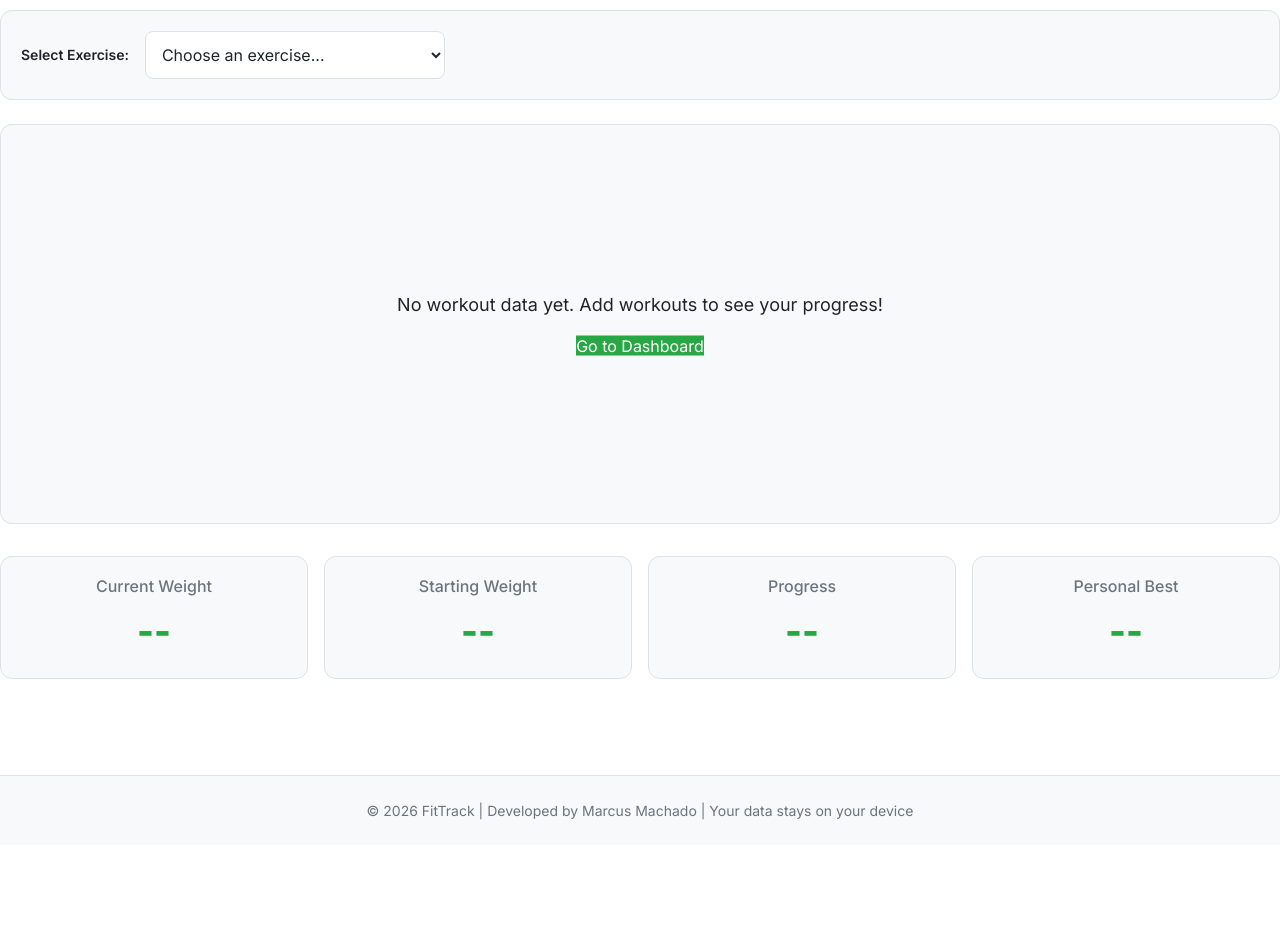
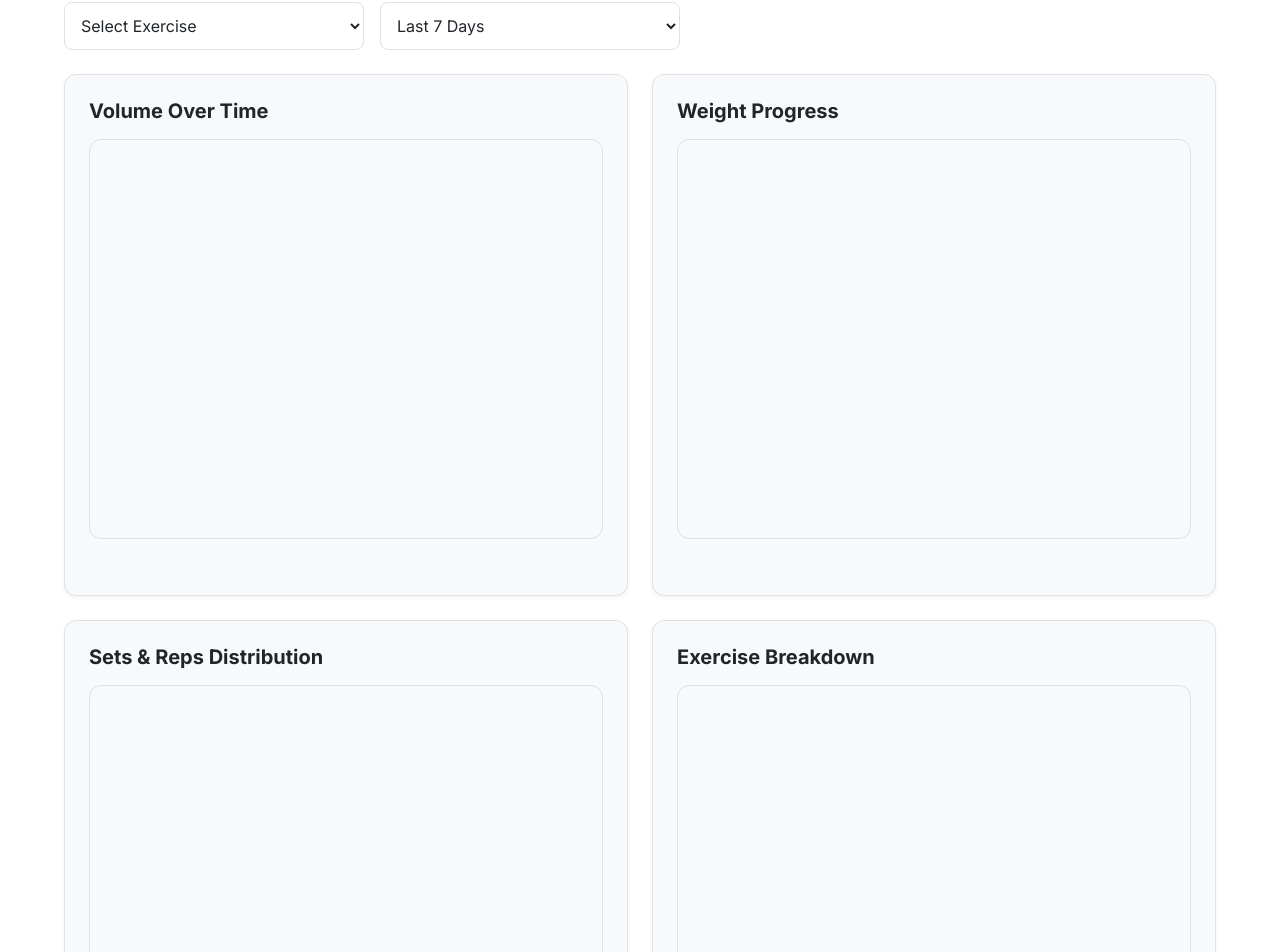
Before and after one commit to DonMarcao/fittrack, a plain HTML site: page charts.html in a window 1280 px wide. Shown: the part 148-1100 px from the top of the page. Before the commit the page ends 993 px from the top, so only its background shows below. Drawn offline with nearby package versions, Linux system fonts and the light colour scheme.

Commit message:
Feat: Add charts page HTML structure and styles

```diff
--- a/assets/css/pages/charts.css
+++ b/assets/css/pages/charts.css
@@ -107,3 +107,79 @@
         grid-template-columns: repeat(2, 1fr);
     }
 }
+
+/* Charts Page Styles */
+
+.chart-filters {
+    display: flex;
+    gap: var(--space-4);
+    margin-bottom: var(--space-6);
+}
+
+.chart-filters select {
+    flex: 1;
+    max-width: 300px;
+}
+
+.charts-grid {
+    display: grid;
+    grid-template-columns: 1fr;
+    gap: var(--space-6);
+    margin-bottom: var(--space-8);
+}
+
+@media (min-width: 1024px) {
+    .charts-grid {
+        grid-template-columns: repeat(2, 1fr);
+    }
+}
+
+.chart-card {
+    background-color: var(--background-card);
+    border: 1px solid var(--border-color);
+    border-radius: var(--radius-lg);
+    padding: var(--space-6);
+    box-shadow: var(--shadow-sm);
+}
+
+.chart-card h2 {
+    font-size: var(--font-size-h4);
+    margin-bottom: var(--space-4);
+    color: var(--text-primary);
+}
+
+.chart-container {
+    position: relative;
+    height: 300px;
+}
+
+.chart-container canvas {
+    max-width: 100%;
+    height: 100% !important;
+}
+
+/* Empty state specific for charts */
+#charts-empty-state {
+    display: none;
+    text-align: center;
+    padding: var(--space-12);
+}
+
+#charts-empty-state.show {
+    display: block;
+}
+
+/* Mobile adjustments */
+@media (max-width: 767px) {
+    .chart-filters {
+        flex-direction: column;
+    }
+
+    .chart-filters select {
+        max-width: 100%;
+    }
+
+    .chart-container {
+        height: 250px;
+    }
+}
--- a/charts.html
+++ b/charts.html
@@ -3,9 +3,7 @@
 <head>
     <meta charset="UTF-8">
     <meta name="viewport" content="width=device-width, initial-scale=1.0">
-    <meta name="description" content="Visualize your fitness progress with interactive charts showing weight progression over time">
-    <title>Progress Charts - FitTrack</title>
-    <!-- <script src="https://cdn.jsdelivr.net/npm/chart.js@4.4.0/dist/chart.umd.min.js"></script> -->
+    <title>FitTrack - Progress Charts</title>
     <link rel="stylesheet" href="assets/css/style.css">
 </head>
 <body>
@@ -25,47 +23,65 @@
     </header>
 
     <!-- Main Content -->
-    <main>
-        <h1>Progress Charts</h1>
+    <main class="container">
+        <div class="page-header">
+            <h1>Progress Charts</h1>
+            <p>Visualize your fitness journey</p>
+        </div>
 
-        <!-- Chart Controls -->
-        <section class="chart-controls">
-            <label for="exercise-select">Select Exercise:</label>
+        <!-- Chart Filters -->
+        <section class="chart-filters">
             <select id="exercise-select">
-                <option value="">Choose an exercise...</option>
-
+                <option value="">Select Exercise</option>
+                <!-- Will be populated by JavaScript -->
+            </select>
+            <select id="time-range">
+                <option value="week">Last 7 Days</option>
+                <option value="month">Last 30 Days</option>
+                <option value="year">Last Year</option>
+                <option value="all">All Time</option>
             </select>
         </section>
 
-        <!-- Chart Container -->
-        <section class="chart-container">
-            <canvas id="progress-chart"></canvas>
+        <!-- Charts Grid -->
+        <section class="charts-grid">
+            <!-- Volume Over Time Chart -->
+            <div class="chart-card">
+                <h2>Volume Over Time</h2>
+                <div class="chart-container">
+                    <canvas id="volume-chart"></canvas>
+                </div>
+            </div>
 
+            <!-- Weight Progress Chart -->
+            <div class="chart-card">
+                <h2>Weight Progress</h2>
+                <div class="chart-container">
+                    <canvas id="weight-chart"></canvas>
+                </div>
+            </div>
 
-            <div class="empty-state">
-                <p>No workout data yet. Add workouts to see your progress!</p>
-                <a href="index.html" class="btn-primary">Go to Dashboard</a>
+            <!-- Sets & Reps Chart -->
+            <div class="chart-card">
+                <h2>Sets & Reps Distribution</h2>
+                <div class="chart-container">
+                    <canvas id="sets-reps-chart"></canvas>
+                </div>
+            </div>
+
+            <!-- Exercise Breakdown Chart -->
+            <div class="chart-card">
+                <h2>Exercise Breakdown</h2>
+                <div class="chart-container">
+                    <canvas id="exercise-chart"></canvas>
+                </div>
             </div>
         </section>
 
-        <!-- Stats Summary -->
-        <section class="stats-summary">
-            <div class="stat-card">
-                <h3>Current Weight</h3>
-                <p class="stat-value">--</p>
-            </div>
-            <div class="stat-card">
-                <h3>Starting Weight</h3>
-                <p class="stat-value">--</p>
-            </div>
-            <div class="stat-card">
-                <h3>Progress</h3>
-                <p class="stat-value">--</p>
-            </div>
-            <div class="stat-card">
-                <h3>Personal Best</h3>
-                <p class="stat-value">--</p>
-            </div>
+        <!-- Empty State (hidden when charts load) -->
+        <section class="empty-state" id="charts-empty-state">
+            <p>No workout data available. Start tracking to see your progress!</p>
+            <a href="index.html" class="btn-primary">Add Your First Workout</a>
         </section>
     </main>
 
@@ -73,12 +89,17 @@
     <footer>
         <p>&copy; 2026 FitTrack | Developed by Marcus Machado | Your data stays on your device</p>
     </footer>
+
+    <!-- Chart.js Library -->
+    <script src="https://cdn.jsdelivr.net/npm/chart.js@4.4.1/dist/chart.umd.min.js"></script>
+
+    <!-- JavaScript -->
     <script src="assets/js/storage.js"></script>
     <script src="assets/js/utils.js"></script>
     <script src="assets/js/validation.js"></script>
     <script src="assets/js/notifications.js"></script>
     <script src="assets/js/workout.js"></script>
-    <script src="assets/js/dashboard.js"></script>
+    <script src="assets/js/charts.js"></script>
     <script src="assets/js/main.js"></script>
 </body>
 </html>
```
Also changed, not shown: assets/js/history.js (+26 -1 lines).
